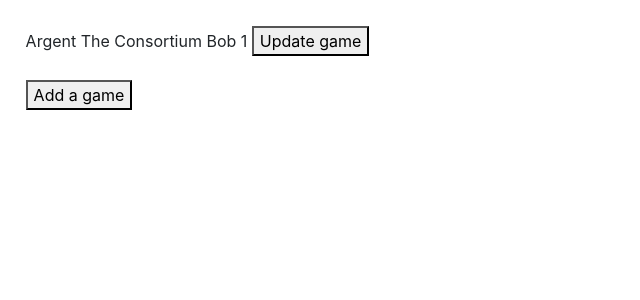
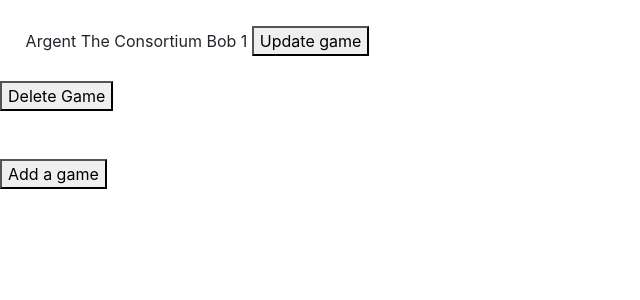
Before and after one commit to ashtroboy79/gamelogger, a Flask app: page /games in a window 1280 px wide. Shown: the part 56-356 px from the top of the page, without its empty margins (0-640 px from the left). Run offline with Flask 2, Linux system fonts and the light colour scheme; data comes from the database, SQL or seed files in the repository; both versions use the stored data as it was after the commit.

Commit message:
AR: deletion of users and games tested and implimented

```diff
--- a/application/routes.py
+++ b/application/routes.py
@@ -28,7 +28,7 @@
 
 @app.route('/gamers/update/<int:id>', methods=['GET','POST'])
 def update_gamer(id):
-    gamer_to_update = Gamer.query.get(id)
+    gamer_to_update = Gamer.query.get_or_404(id)
     form = gamerForm(name=gamer_to_update.name)
     if form.validate_on_submit():
         gamer_to_update.name = form.name.data
@@ -62,17 +62,13 @@
 
 @app.route('/games/update/<int:id>', methods=['GET','POST'])
 def update_game(id):
-    game = Game.query.get(id)
+    game = Game.query.get_or_404(id)
     # print(game_to_update.name, game_to_update.gamer_id)
     gamers = Gamer.query.all()
     form = gameForm(name=game.name, designer=game.designer,
-                    genre=game.genre, rating=game.rating)
+                    genre=game.genre, rating=game.rating, gamer_id=game.gamer_id)
     for gamer in gamers:
         form.gamer_id.choices.append((gamer.id,f"{gamer.name}"))
-    # form.name=game.name
-    # form.designer=game.designer
-    # form.genre=game.genre
-    # form.rating=game.rating
 
     if form.validate_on_submit():
         game.name = form.name.data
@@ -83,3 +79,21 @@
         db.session.commit()
         return redirect(url_for('games'))
     return render_template('game_add.html', form=form, page_header='Update game')
+
+@app.route('/games/delete/<int:id>', methods=['POST'])
+def delete_game(id):
+    game = Game.query.get_or_404(id)
+    db.session.delete(game)
+    db.session.commit()
+    return redirect(url_for('games'))
+
+@app.route('/gamers/delete/<int:id>', methods=['POST'])
+def delete_user(id):
+    gamer = Gamer.query.get_or_404(id)
+    games = Game.query.filter_by(gamer_id=id).all()
+    for game in games:
+        db.session.delete(game)
+        db.session.commit()
+    db.session.delete(gamer)
+    db.session.commit()
+    return redirect(url_for('gamers'))
--- a/application/templates/gamer.html
+++ b/application/templates/gamer.html
@@ -5,6 +5,11 @@
     <p style='margin:2%'>
     {% for gamer in gamers %}
     {{ gamer.name }}
+    <a href="gamers/update/{{gamer.id}}" >
+        <button type="button">Update gamer</button></a>
+    <form method="POST" action="gamers/delete/{{gamer.id}}">
+        <button type="submit" value="Submit">Delete gamer!!</button>
+    </form>
     <br>
     {% endfor %}
     <br>
--- a/application/templates/games.html
+++ b/application/templates/games.html
@@ -7,6 +7,9 @@
         {{ game.name }} {{ game.gamerbr.name }} {{game.rating}}
         <a href="games/update/{{game.id}}" >
             <button type="button">Update game</button></a>
+            <form method="POST" action="games/delete/{{game.id}}">
+                <button type="submit" value="Submit">Delete Game</button>
+            </form>
         <br>
         {% endfor %}
         <br>
```
Also changed, not shown: tests/test_gamer.py (+16 -2 lines), tests/test_games.py (+8 -0 lines), application/data.db.
